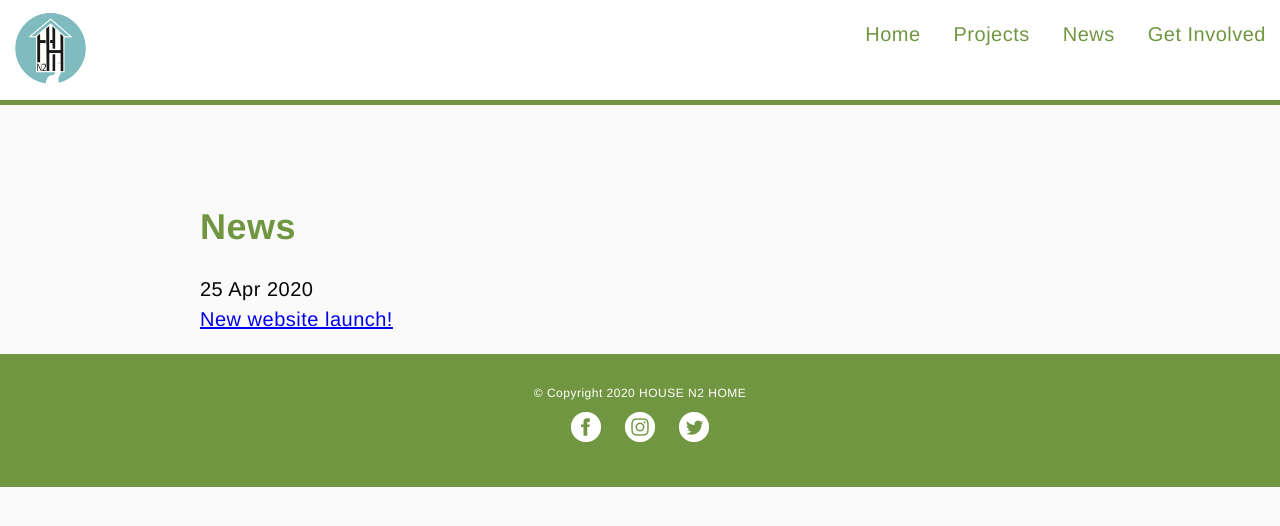
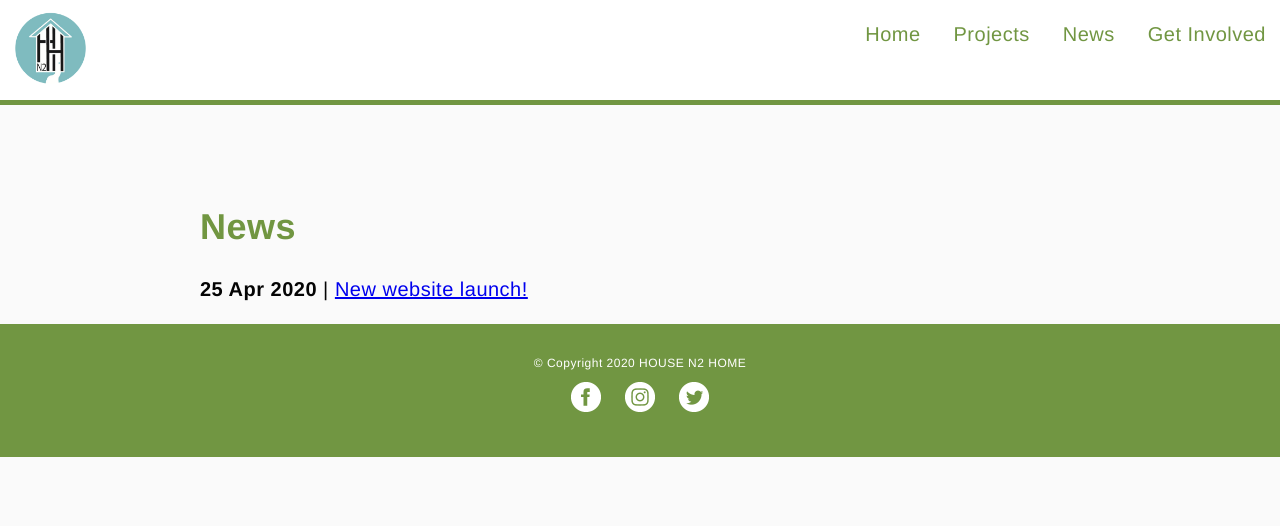
Before and after one commit to si-air2020/si-air2020.github.io, a Jekyll site: the page built from news/index.html, in a window 1280 px wide. Shown: the top 526 px of the page. Built offline with Jekyll 4.4.1, drawn with Linux system fonts in a browser that asks for light colours.

```diff
--- a/news/index.html
+++ b/news/index.html
@@ -7,7 +7,7 @@ title: News
 	<ul class="posts">
 
 	  {% for post in site.posts %}
-	    <li><span>{{ post.date | date_to_string }}</span><br><a href="{{ post.url }}" title="{{ post.title }}">{{ post.title }}</a></li>
+		<li><span><strong>{{ post.date | date_to_string }}</strong></span> | <a href="{{ post.url }}" title="{{ post.title }}">{{ post.title }}</a></li>
 	  {% endfor %}
 	</ul>
 </div>
```
